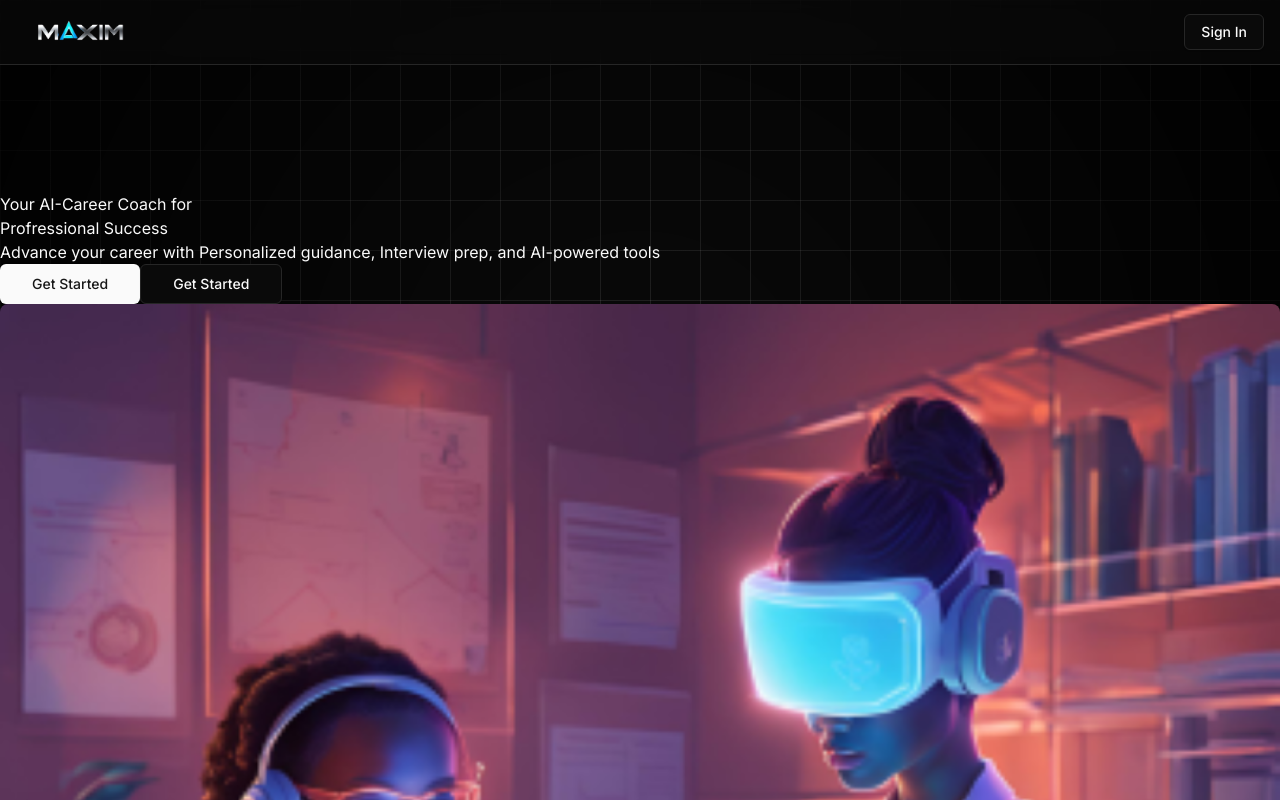
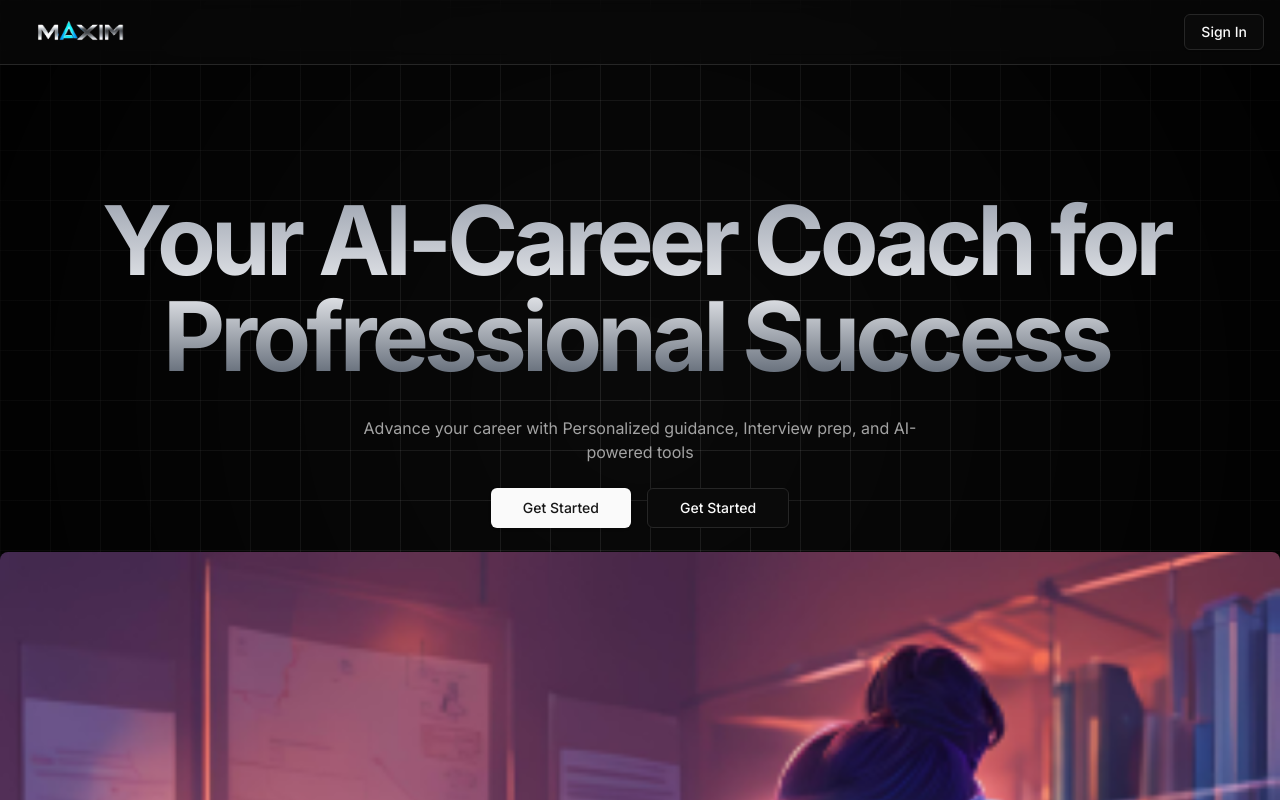
Before and after one commit to git-sharwaree/Maxim, a Next.js app: page / in a window 1280 px wide. Shown: the top 800 px of the page. Built offline with nearby package versions, Linux system fonts and the light colour scheme; no server answers.

Commit message:
uichxnges

```diff
--- a/app/globals.css
+++ b/app/globals.css
@@ -148,3 +148,16 @@
   background: radial-gradient(circle, transparent, rgba(0,0,0,0.9));
 
 }
+
+@layer utilites{
+  .gradient{
+    @apply bg-gradient-to-b from-gray-400 via-gray-200 to-gray-600; /* background gradient fot text to-b is top to*/
+
+  }
+   .gradient-title{
+    @apply gradient font-extrabold tracking-tighter text-transparent bg-clip-text  pb-2 pr-2; /* padding bottom and right for text*/
+
+
+  }
+
+}
--- a/components/hero.jsx
+++ b/components/hero.jsx
@@ -1,27 +1,40 @@
-import React from "react";
+"use client";
+import React, { useEffect } from "react";
 import { Button } from "./ui/button";
 import Link from "next/link";
 import Image from "next/image";
 import { BanknoteArrowDown } from "lucide-react";
+import { useRef} from "react";
 
 const HeroSection = () => {
+  const imageRef = useRef(null); // this is a hook to ref the image ele
+
+  useEffect(() => {
+    const scrollPosition = Window.scrollY;
+    const scrollThread = 100;
+  },[]);
+
+
+
     return(
         <section className="width-full pt-36 md:pt-48 pb-10">
-           <div>
-              <div>
-                <h1>
+           <div className="space-y-6 text-center">
+              <div className="space-y-6 mx-auto">
+                {/* here text 5xl is for small , md is medium, lg is large and xl is extra large */}
+                <h1 className="text-5xl font-bold md:text-6xl lg:text-7xl xl:text-8xl
+                 gradient-title">
                   Your AI-Career Coach for
                   <br/>
                    Profressional Success
 
                 </h1>
-                <p>
+                <p className="mx-auto max-w-[600px] text-muted-foreground md:text-x1">
                     Advance your career with Personalized guidance, Interview prep, and
                     AI-powered tools
                 </p>
               </div>
 
-              <div>
+              <div className="flex justify-center space-x-4">
                 <Link href="/dashboard">
                     <Button size="lg" className="px-8"> Get Started </Button>
 
@@ -31,8 +44,8 @@ const HeroSection = () => {
 
                 </Link>
               </div>
-              <div>
-                <div>
+              <div className="hero-image-wrapper mt-5 md:mt-0">
+                <div ref={imageRef}>
                     <Image
                       src={"/banner.png"}
                       width={1280}
```
